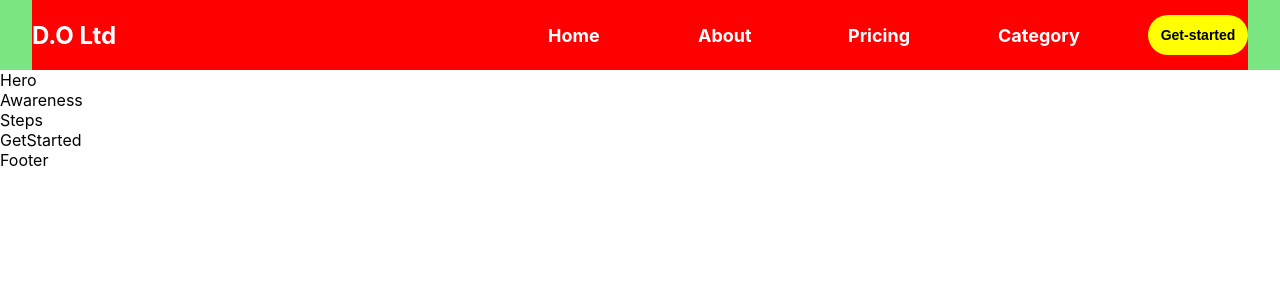
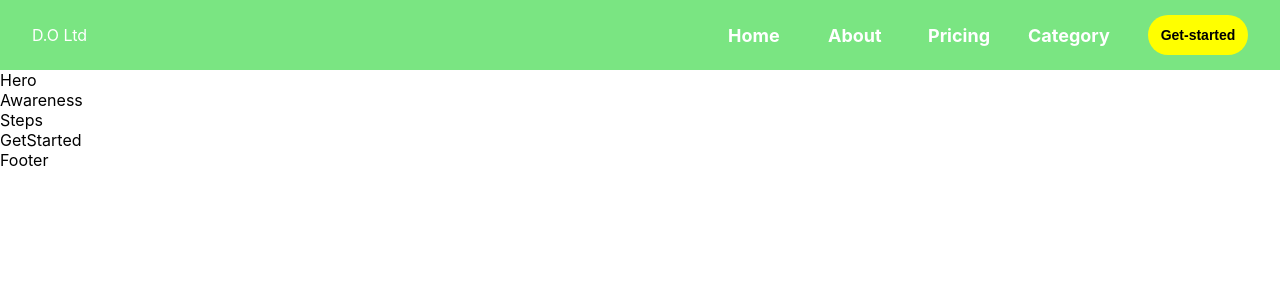
Before and after one commit to isaacetor/D.O-app, a React (Create React App) app: page / in a window 1280 px wide. Shown: the top 300 px of the page. Built offline with nearby package versions, Linux system fonts and the light colour scheme.

Commit message:
almost done

```diff
--- a/src/components/blocks/homeblock/Header.tsx
+++ b/src/components/blocks/homeblock/Header.tsx
@@ -1,8 +1,15 @@
-import React from "react";
+import React, { useState } from "react";
 import styled from "styled-components";
 import Globalbutton from "../../commons/Globalbutton";
+import { AiOutlineMenu } from "react-icons/ai";
+import { ImCancelCircle } from "react-icons/im";
 
 const Header = () => {
+  const [show, setShow] = useState(false);
+
+  const toggle = () => {
+    setShow(!show);
+  };
   return (
     <Container>
       <Wrapper>
@@ -17,27 +24,89 @@ const Header = () => {
             <Globalbutton bg="yellow" wd="100px" hgt="40px" />
           </Button>
         </NavHold>
+        {show ? (
+          <ToggleWrapper>
+            <Toggle>
+              <ToggleNav>Home</ToggleNav>
+              <ToggleNav>About</ToggleNav>
+              <ToggleNav>Pricing</ToggleNav>
+              <ToggleNav>Category</ToggleNav>
+            </Toggle>
+          </ToggleWrapper>
+        ) : null}
       </Wrapper>
+      {show ? (
+        <Menu onClick={toggle}>
+          <ImCancelCircle />
+        </Menu>
+      ) : (
+        <Menu onClick={toggle}>
+          <AiOutlineMenu />
+        </Menu>
+      )}
     </Container>
   );
 };
 
 export default Header;
+const Menu = styled.div`
+  display: none;
 
-const Button = styled.div``;
+  @media screen and (max-width: 770px) {
+    display: flex;
+  }
+`;
+const ToggleWrapper = styled.div`
+  width: 100%;
+  height: 100vh;
+  display: flex;
+  left: 0;
+  display: none;
+  position: absolute;
+  top: 70px;
+  /* justify-content: center; */
+  /* background-color: red; */
+  backdrop-filter: blur(5px);
+
+  @media screen and (max-width: 770px) {
+    display: flex;
+  }
+`;
+const Toggle = styled.div`
+  width: 200px;
+  height: 300px;
+  background-color: #6e676772;
+`;
+const ToggleNav = styled.div`
+  margin-bottom: 30px;
+  border-bottom: 1px solid black;
+  margin-top: 20px;
+  color: #fff;
+  font-weight: bold;
+  margin-left: 10px;
+`;
+
+const Button = styled.div`
+  margin-left: 20px;
+`;
 const NavHold = styled.div`
   display: flex;
   align-items: center;
+
+  @media screen and (max-width: 770px) {
+    display: none;
+  }
 `;
 const Nav = styled.div`
-  width: 150px;
+  width: 100px;
   font-size: 18px;
   font-weight: bold;
   color: #fff;
 `;
 
-const Logo = styled.h2`
+const Logo = styled.div`
   color: #fff;
+  margin: 0;
 `;
 const Wrapper = styled.div`
   width: 95%;
@@ -45,7 +114,6 @@ const Wrapper = styled.div`
   display: flex;
   justify-content: space-between;
   align-items: center;
-  background-color: red;
 `;
 const Container = styled.div`
   width: 100%;
```
